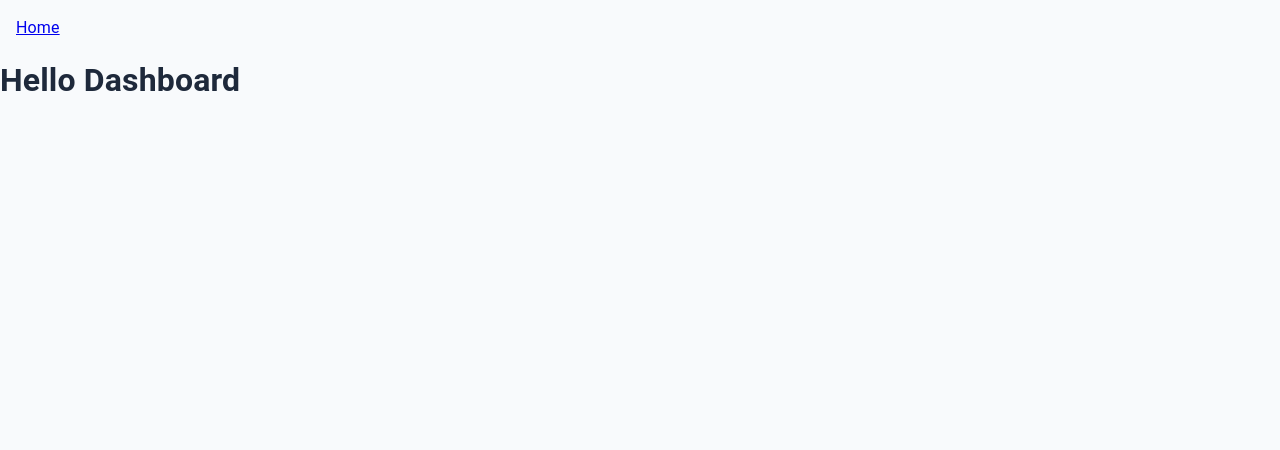
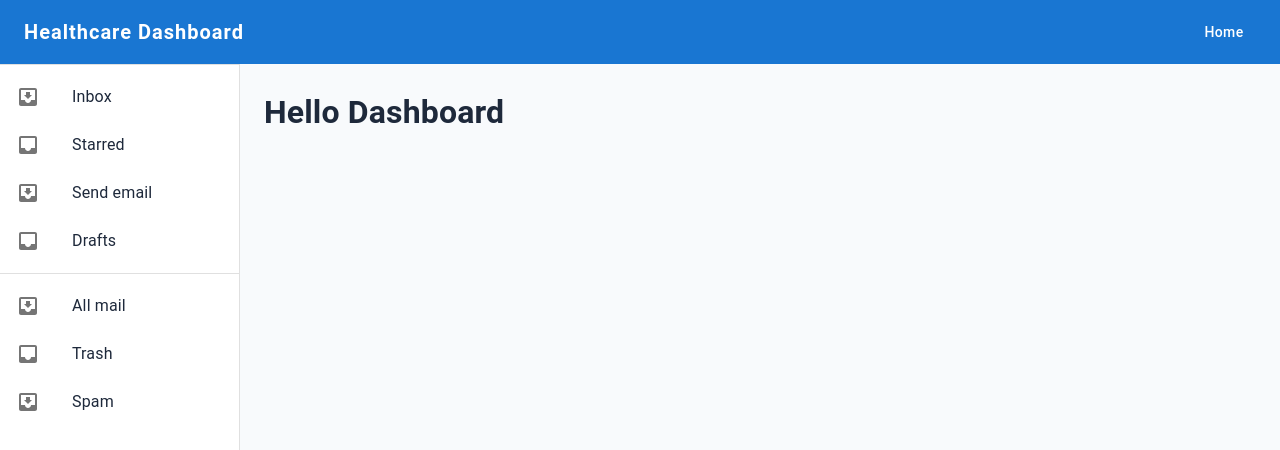
Before and after one commit to piratemermaid/healthcare-dashboard, a React (Vite) app in the folder client/: page / in a window 1280 px wide. Shown: the top 450 px of the page. Built offline with nearby package versions, Linux system fonts and the light colour scheme.

Commit message:
add layout components

```diff
--- /dev/null
+++ b/client/src/components/index.ts
@@ -0,0 +1 @@
+export * from './layout';
--- /dev/null
+++ b/client/src/components/layout/NavBar.tsx
@@ -0,0 +1,42 @@
+import { AppBar, IconButton, Stack, Toolbar, Typography } from '@mui/material';
+import { Menu as MenuIcon } from '@mui/icons-material';
+
+import { NavLink } from '.';
+import { ROUTES } from '~/routes/routes';
+
+type NavBarProps = {
+  onMenuClick?: () => void;
+};
+
+export const NavBar = ({ onMenuClick }: NavBarProps) => {
+  return (
+    <AppBar position="static" color="primary" elevation={0}>
+      <Toolbar>
+        {onMenuClick && (
+          <IconButton
+            color="inherit"
+            aria-label="open menu"
+            edge="start"
+            onClick={onMenuClick}
+            sx={{ mr: 2, display: { sm: 'none' } }}
+          >
+            <MenuIcon />
+          </IconButton>
+        )}
+        <Stack
+          direction="row"
+          alignItems="center"
+          justifyContent="space-between"
+          width="100%"
+        >
+          <Typography variant="h6">Healthcare Dashboard</Typography>
+          <Stack direction="row" spacing={2}>
+            {ROUTES.map((route) => (
+              <NavLink key={route.path} path={route.path} label={route.label} />
+            ))}
+          </Stack>
+        </Stack>
+      </Toolbar>
+    </AppBar>
+  );
+};
--- /dev/null
+++ b/client/src/components/layout/NavLink.tsx
@@ -0,0 +1,23 @@
+import { Link, useLocation } from '@tanstack/react-router';
+import { Button } from '@mui/material';
+
+import type { RouteConfig } from '~/types';
+
+type NavLinkProps = RouteConfig;
+
+export const NavLink = ({ path, label }: NavLinkProps) => {
+  const { pathname } = useLocation();
+  const isActive = pathname === path;
+
+  return (
+    <Link to={path}>
+      <Button
+        variant="text"
+        color="inherit"
+        sx={{ color: isActive ? 'primary.contrastText' : 'inherit' }}
+      >
+        {label}
+      </Button>
+    </Link>
+  );
+};
--- /dev/null
+++ b/client/src/components/layout/SideBarLayout.tsx
@@ -0,0 +1,138 @@
+/**
+ * SideBar component adapted from MUI's ResponsiveDrawer example
+ */
+
+import * as React from 'react';
+import {
+  Box,
+  CssBaseline,
+  Divider,
+  Drawer,
+  List,
+  ListItem,
+  ListItemButton,
+  ListItemIcon,
+  ListItemText,
+} from '@mui/material';
+import {
+  Inbox as MailIcon,
+  MoveToInbox as InboxIcon,
+} from '@mui/icons-material';
+
+import { NavBar } from '.';
+
+const drawerWidth = 240;
+
+type SideBarLayoutProps = {
+  children: React.ReactNode;
+};
+
+export const SideBarLayout = ({ children }: SideBarLayoutProps) => {
+  const [mobileOpen, setMobileOpen] = React.useState(false);
+  const [isClosing, setIsClosing] = React.useState(false);
+
+  const handleDrawerClose = () => {
+    setIsClosing(true);
+    setMobileOpen(false);
+  };
+
+  const handleDrawerTransitionEnd = () => {
+    setIsClosing(false);
+  };
+
+  const handleDrawerToggle = () => {
+    if (!isClosing) {
+      setMobileOpen(!mobileOpen);
+    }
+  };
+
+  const drawer = (
+    <div>
+      <Divider />
+      <List>
+        {['Inbox', 'Starred', 'Send email', 'Drafts'].map((text, index) => (
+          <ListItem key={text} disablePadding>
+            <ListItemButton>
+              <ListItemIcon>
+                {index % 2 === 0 ? <InboxIcon /> : <MailIcon />}
+              </ListItemIcon>
+              <ListItemText primary={text} />
+            </ListItemButton>
+          </ListItem>
+        ))}
+      </List>
+      <Divider />
+      <List>
+        {['All mail', 'Trash', 'Spam'].map((text, index) => (
+          <ListItem key={text} disablePadding>
+            <ListItemButton>
+              <ListItemIcon>
+                {index % 2 === 0 ? <InboxIcon /> : <MailIcon />}
+              </ListItemIcon>
+              <ListItemText primary={text} />
+            </ListItemButton>
+          </ListItem>
+        ))}
+      </List>
+    </div>
+  );
+
+  return (
+    <Box sx={{ display: 'flex', flexDirection: 'column', minHeight: '100vh' }}>
+      <CssBaseline />
+      <NavBar onMenuClick={handleDrawerToggle} />
+      <Box sx={{ display: 'flex', flex: 1 }}>
+        <Box
+          component="nav"
+          sx={{ width: { sm: drawerWidth }, flexShrink: { sm: 0 } }}
+          aria-label="mailbox folders"
+        >
+          <Drawer
+            variant="temporary"
+            open={mobileOpen}
+            onTransitionEnd={handleDrawerTransitionEnd}
+            onClose={handleDrawerClose}
+            sx={{
+              display: { xs: 'block', sm: 'none' },
+              '& .MuiDrawer-paper': {
+                boxSizing: 'border-box',
+                width: drawerWidth,
+              },
+            }}
+            slotProps={{
+              root: {
+                keepMounted: true,
+              },
+            }}
+          >
+            {drawer}
+          </Drawer>
+          <Drawer
+            variant="permanent"
+            sx={{
+              display: { xs: 'none', sm: 'block' },
+              '& .MuiDrawer-paper': {
+                boxSizing: 'border-box',
+                width: drawerWidth,
+                top: 'auto',
+              },
+            }}
+            open
+          >
+            {drawer}
+          </Drawer>
+        </Box>
+        <Box
+          component="main"
+          sx={{
+            flexGrow: 1,
+            p: 3,
+            width: { sm: `calc(100% - ${drawerWidth}px)` },
+          }}
+        >
+          {children}
+        </Box>
+      </Box>
+    </Box>
+  );
+};
--- /dev/null
+++ b/client/src/components/layout/index.ts
@@ -0,0 +1,3 @@
+export * from './NavBar';
+export * from './NavLink';
+export * from './SideBarLayout';
--- a/client/src/index.css
+++ b/client/src/index.css
@@ -8,3 +8,8 @@ body {
   font-family: system-ui, sans-serif;
   min-height: 100vh;
 }
+
+a {
+  text-decoration: none;
+  color: inherit;
+}
--- a/client/src/routes/__root.tsx
+++ b/client/src/routes/__root.tsx
@@ -1,4 +1,6 @@
-import { createRootRoute, Link, Outlet } from '@tanstack/react-router';
+import { createRootRoute, Outlet } from '@tanstack/react-router';
+
+import { SideBarLayout } from '~/components';
 
 export const rootRoute = createRootRoute({
   component: RootLayout,
@@ -7,11 +9,8 @@ export const rootRoute = createRootRoute({
 
 function RootLayout() {
   return (
-    <>
-      <nav style={{ display: 'flex', gap: '1rem', padding: '1rem' }}>
-        <Link to="/">Home</Link>
-      </nav>
+    <SideBarLayout>
       <Outlet />
-    </>
+    </SideBarLayout>
   );
 }
--- /dev/null
+++ b/client/src/routes/routes.ts
@@ -0,0 +1,8 @@
+import type { RouteConfig } from '~/types';
+
+export const ROUTES: RouteConfig[] = [
+  {
+    path: '/',
+    label: 'Home',
+  },
+];
--- a/client/src/themes/light.ts
+++ b/client/src/themes/light.ts
@@ -65,6 +65,7 @@ export const lightTheme = createTheme({
   },
   typography: {
     fontFamily: '"Roboto", "Helvetica", "Arial", sans-serif',
+    h6: { fontWeight: 'medium', letterSpacing: 1 },
   },
   shape: {
     borderRadius: 4,
--- /dev/null
+++ b/client/src/types/index.ts
@@ -0,0 +1 @@
+export * from './routes';
--- /dev/null
+++ b/client/src/types/routes.ts
@@ -0,0 +1,4 @@
+export type RouteConfig = {
+  path: string;
+  label: string;
+};
```
